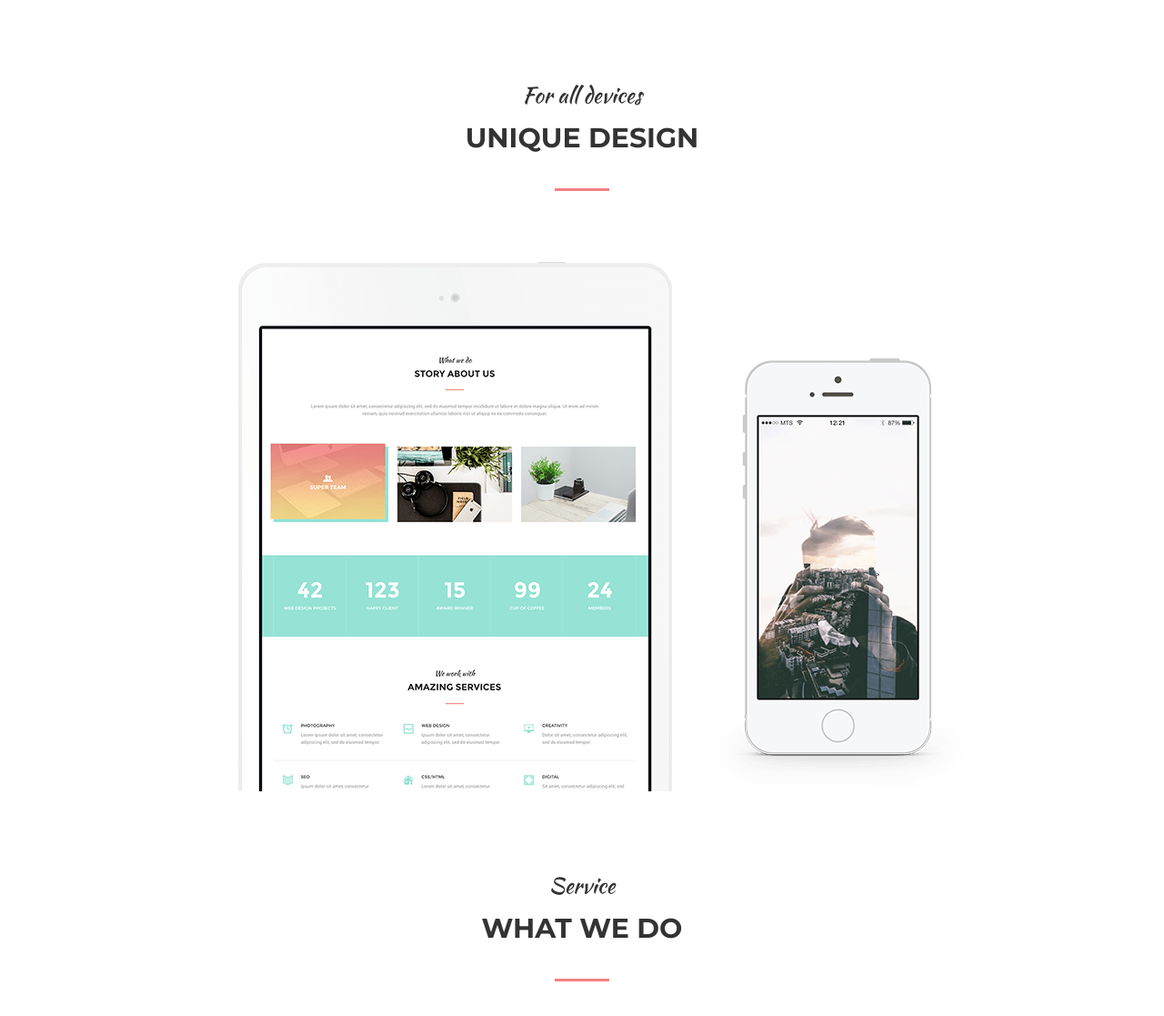
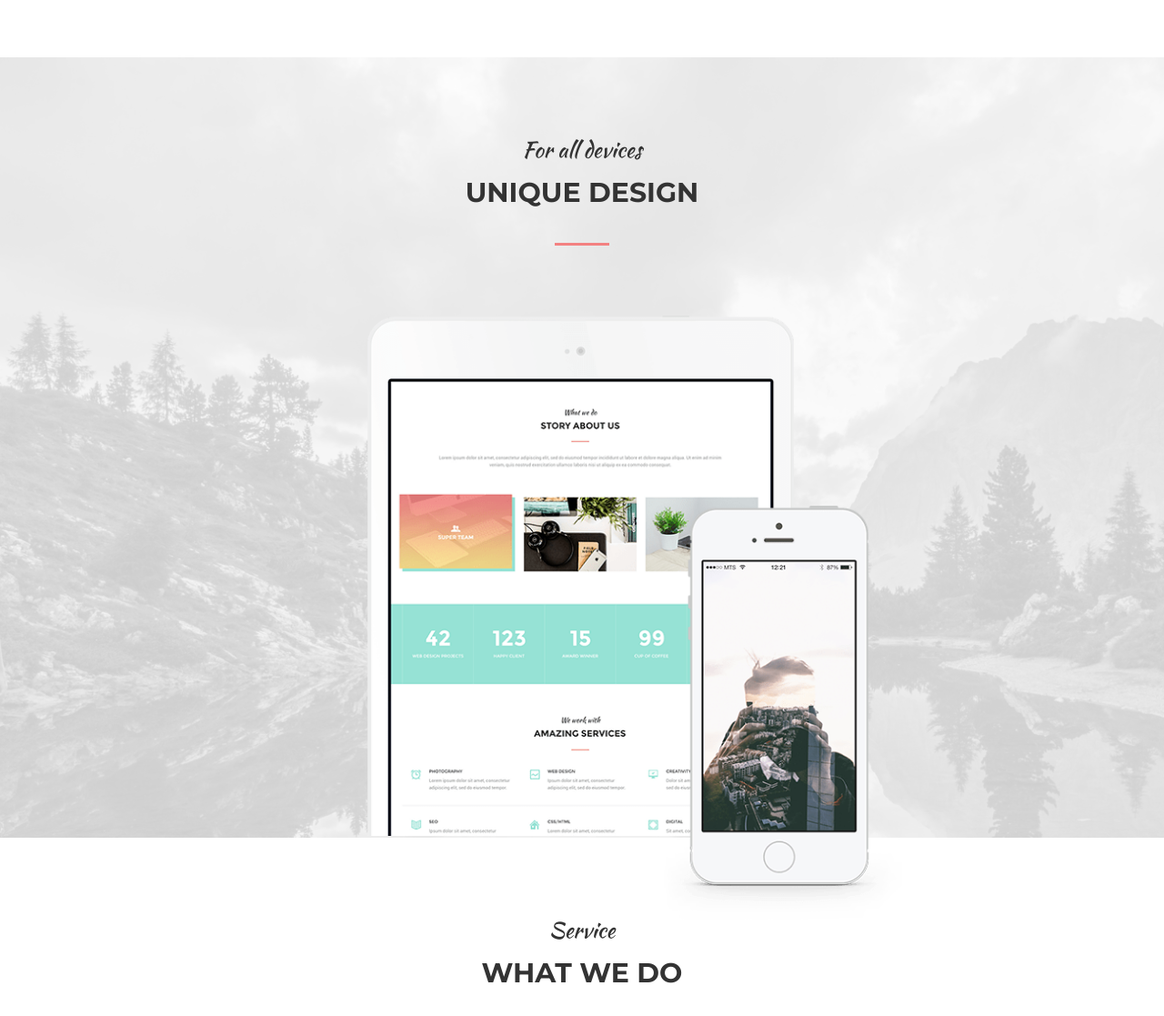
Before and after one commit to artur-hibner/Mogo, a website: page src/index.html in a window 1280 px wide. Shown: the part 1683-2800 px from the top of the page at 91% size. Drawn offline with nearby package versions, Linux system fonts and the light colour scheme; files that its build step writes are made by us from their sources.

Commit message:
css: section design

```diff
--- a/src/index.html
+++ b/src/index.html
@@ -169,11 +169,13 @@
 
 			<section class="section design">
 				<header class="section__header">
-						<h2 class="section__title">For all devices</h2>
-						<h3 class="section__subtitle">Unique design</h3>
+					<h2 class="section__title">For all devices</h2>
+					<h3 class="section__subtitle">Unique design</h3>
 				</header>
-				<img src="images/tablet.png" alt="tablet">
-				<img src="images/iphone.png" alt="iphone">
+				<div class="design__images">
+					<img src="images/tablet.png" alt="tablet" class="design__tablet">
+					<img src="images/iphone.png" alt="iphone" class="design__iphone">
+				</div>
 			</section>
 
 			<section class="section service">
--- a/src/scss/partials/_base.scss
+++ b/src/scss/partials/_base.scss
@@ -6,10 +6,12 @@
 		@include font-family($kaushan, 2.4rem, #333333, 2.4rem, 400);
 		margin-bottom: 20px;
 		padding-top: 90px;
+		position: relative;
 	}
 	&__subtitle{
 		@include font-family($montserrat, 3.0rem, #333333, 3.0rem, 700);
 		text-transform: uppercase;
+		position: relative;
 		&:after{
 			content: "";
     		display: block;
@@ -102,7 +104,7 @@
 		flex-direction: row;
 		flex-wrap: wrap;
 		text-align: left;
-		padding: 20px 0 40px 0;
+		padding: 20px 0 100px 0;
 	}
 	&__item{
 		display: flex;
@@ -130,3 +132,33 @@
 		margin: 50px 0;
 	}
 }
+
+.design{
+	background-image: url("../images/banner-1.png");
+	background-size: cover;
+	position: relative;
+	&:before{
+		content: ' ';
+		background-color: #FFFFFF;
+	    display: block;
+	    position: absolute;
+	    left: 0;
+	    top: 0;
+	    width: 100%;
+	    height: 100%;
+	    opacity: 0.8;
+	}
+	&__images{
+	position: relative;
+
+	}
+	&__tablet{
+		max-width: 560px;
+	}
+	&__iphone{
+		max-width: 262px;
+		position: absolute;
+		bottom: -90px;
+		left: 57%;
+	}
+}
```
Also changed, not shown: dest/dev/index.html (+6 -4 lines), dest/dev/css/style.css, 1 other file.
